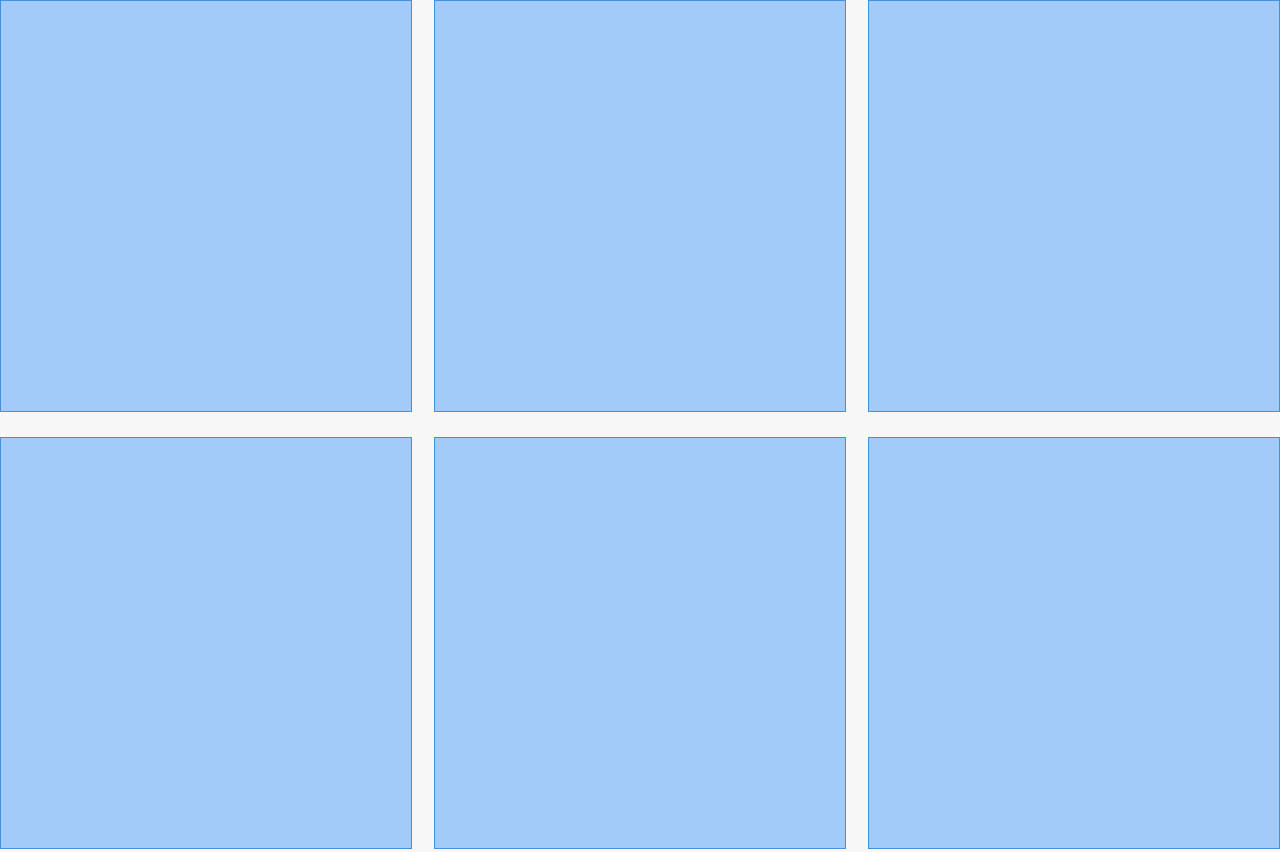
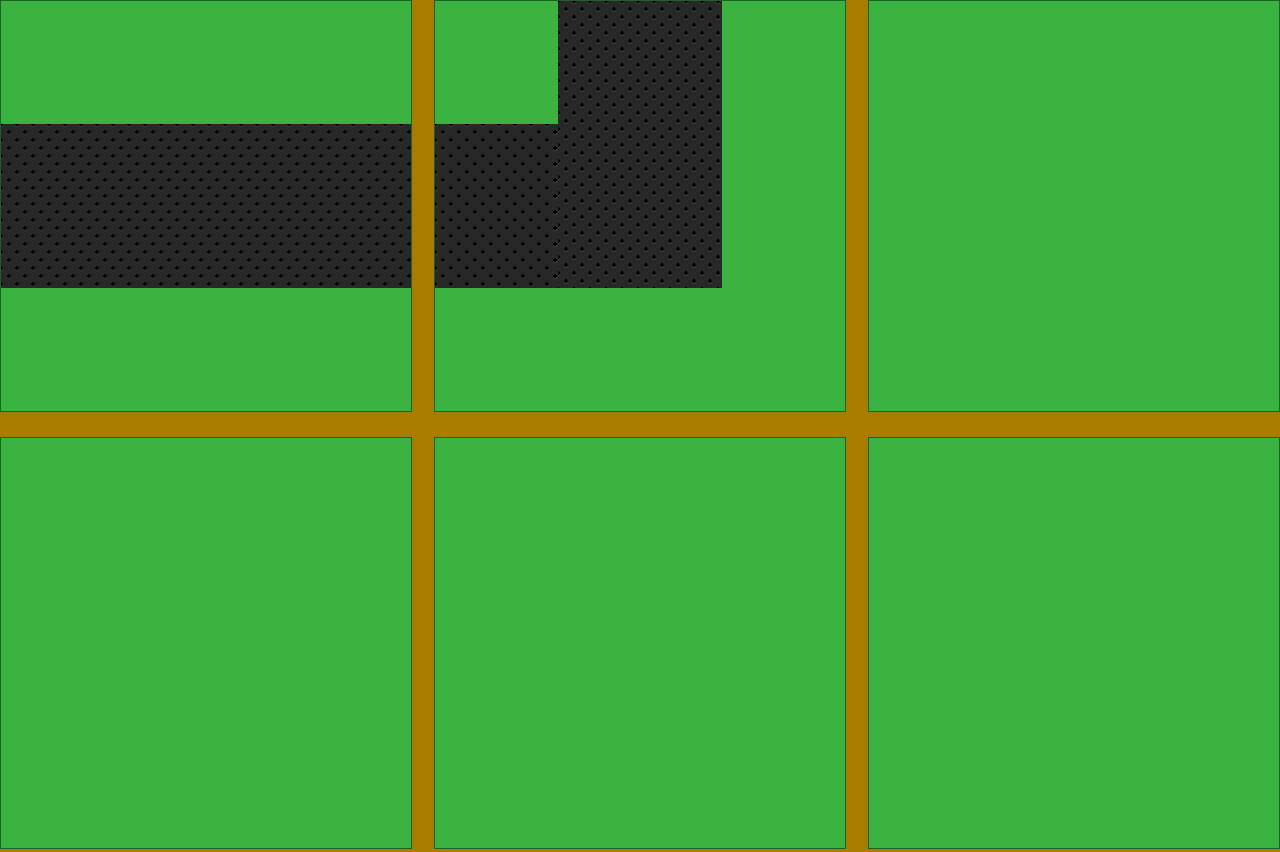
Before and after one commit to pstovik/fe2020-workshop, a website: page part1-any-code/web/index.html in a window 1280 px wide. Shown: the top 852 px of the page. Drawn offline with nearby package versions, Linux system fonts and the light colour scheme.

Commit message:
P1 - pipe styles

```diff
--- a/part1-any-code/web/css/main.css
+++ b/part1-any-code/web/css/main.css
@@ -98,24 +98,63 @@ textarea {
    Author's custom styles
    ========================================================================== */
 
-/* https://tobiasahlin.com/blog/common-flexbox-patterns/#3x3-grid-constrained-proportions-11 */
+
+/*
+layout based on
+https://tobiasahlin.com/blog/common-flexbox-patterns/#3x3-grid-constrained-proportions-11
+*/
+
 .game-board {
   /* border: 1px solid black; */
   display: flex;
   flex-wrap: wrap;
   justify-content: space-between;
 
-  background: #f7f7f7;
+  background: rgb(170, 125, 0);
 }
 
 .tile {
   width: 32%;
+  height: 32%;
   padding-bottom: 32%; /* Same as width, sets height */
   margin-bottom: 2%; /* (100-32*3)/2 */
   position: relative;
 
-  background-color: #A2CBFA;
-  border: 1px solid #4390E1;
+  background-color: rgb(58, 179, 64);
+  border: 1px solid rgb(28, 97, 37);
+}
+
+.tile::before, .tile::after {
+  content: "";
+  display: block;
+  position: absolute;
+
+  /* https://leaverou.github.io/css3patterns/#carbon-fibre */
+  background:
+    radial-gradient(black 15%, transparent 16%) 0 0,
+    radial-gradient(black 15%, transparent 16%) 8px 8px,
+    radial-gradient(rgba(255,255,255,.1) 15%, transparent 20%) 0 1px,
+    radial-gradient(rgba(255,255,255,.1) 15%, transparent 20%) 8px 9px;
+  background-color:#282828;
+  background-size:16px 16px;
+}
+
+.tile.tile--straight::before {
+  width: 100%;
+  height: 40%;
+  top: 30%;
+}
+
+.tile.tile--bend::before {
+  width: 70%;
+  height: 40%;
+  top: 30%;
+}
+
+.tile.tile--bend::after {
+  width: 40%;
+  height: 70%;
+  left: 30%;
 }
 
 /* ==========================================================================
--- a/part1-any-code/web/index.html
+++ b/part1-any-code/web/index.html
@@ -25,8 +25,8 @@
   <!-- Add your site or application content here -->
   <div class="game-board">
 
-    <div class="tile"> </div>
-    <div class="tile"> </div>
+    <div class="tile tile--straight"> </div>
+    <div class="tile tile--bend"> </div>
     <div class="tile"> </div>
 
     <div class="tile"> </div>
```
